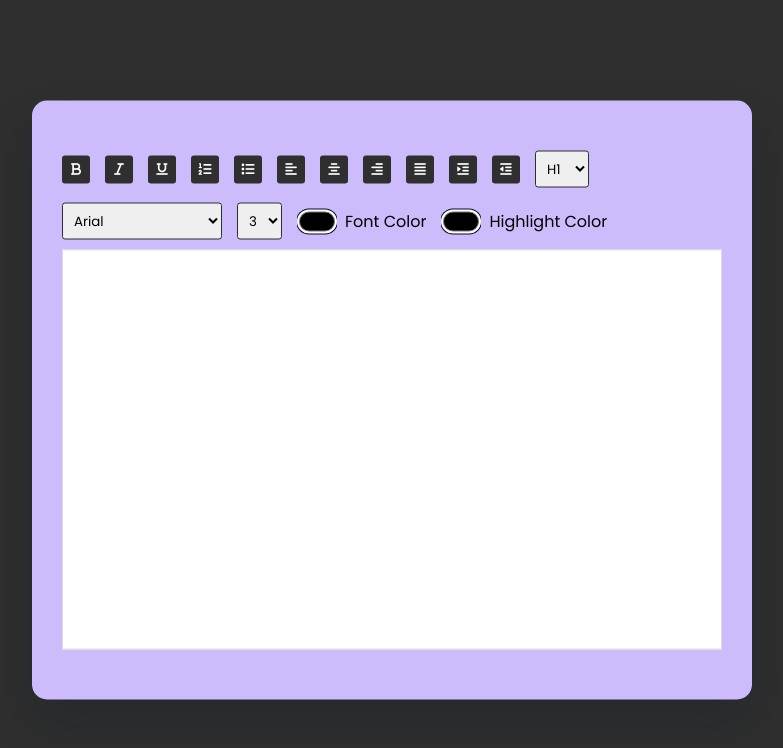
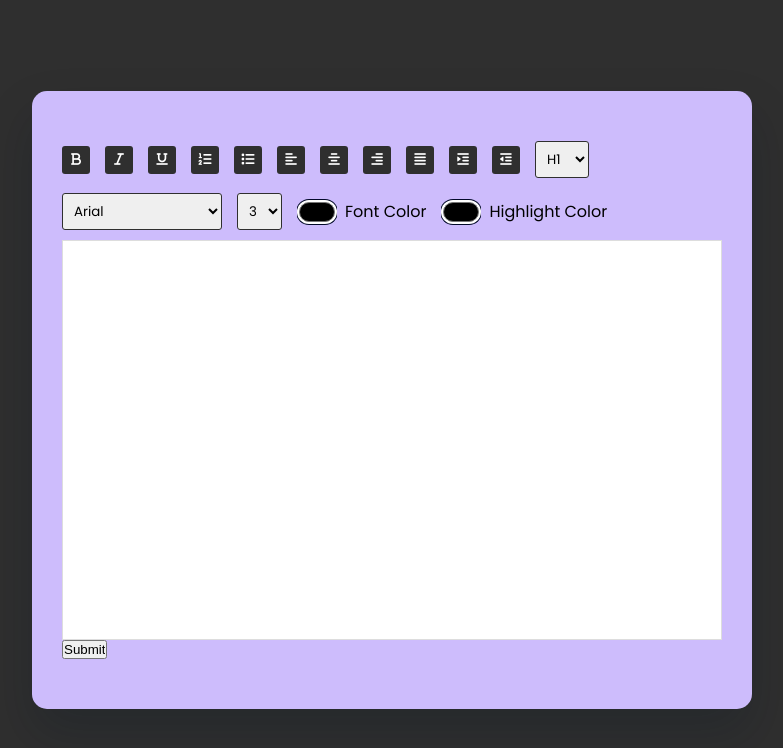
Before and after one commit to sude89/TextEditorTool, a PHP site: page / in a window 1280 px wide. Shown: the top 748 px of the page, without its empty margins (248-1031 px from the left). Run offline with PHP 8.4, Linux system fonts and the light colour scheme; some libraries are stand-ins or nearby versions.

Commit message:
add submit button

```diff
--- a/index.php
+++ b/index.php
@@ -107,8 +107,12 @@
           <label for="backColor">Highlight Color</label>
         </div>
       </div>
-      <div id="text-input" contenteditable="true"></div>
-    </div>
+      <form action="" method="post">
+        <div id="text-input" contenteditable="true"></div>
+        <input type="submit" value="Submit">
+      </div>
+
+      </form>
     <!--Script-->
     <script src="script.js"></script>
   </body>
--- a/style.css
+++ b/style.css
@@ -20,6 +20,10 @@
   padding: 0;
   margin: 0;
   box-sizing: border-box;
+}
+/* Remove input hightlight in Chrome */
+#text-input:focus {
+  outline: none;
 }
 body {
   background-color: var(--grey-dark);
```
